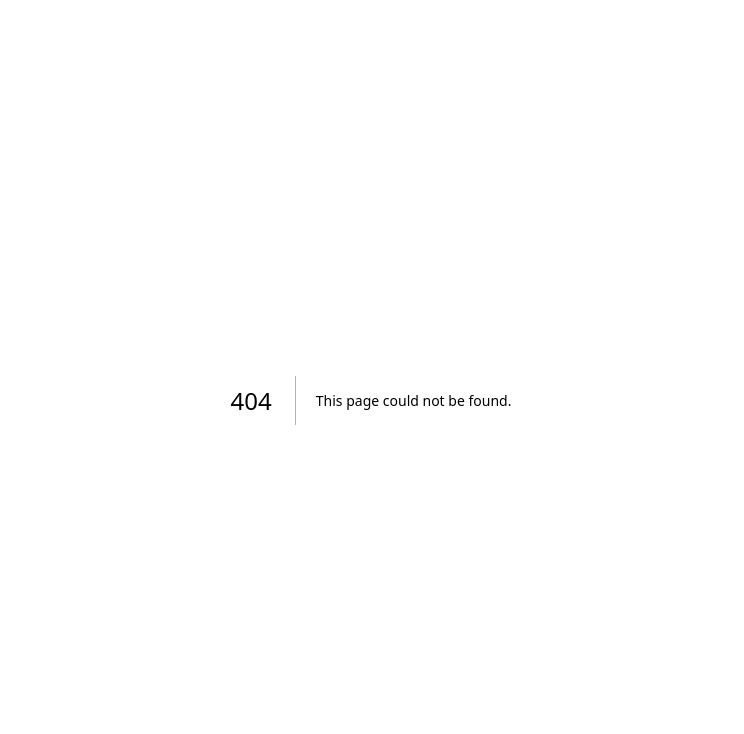
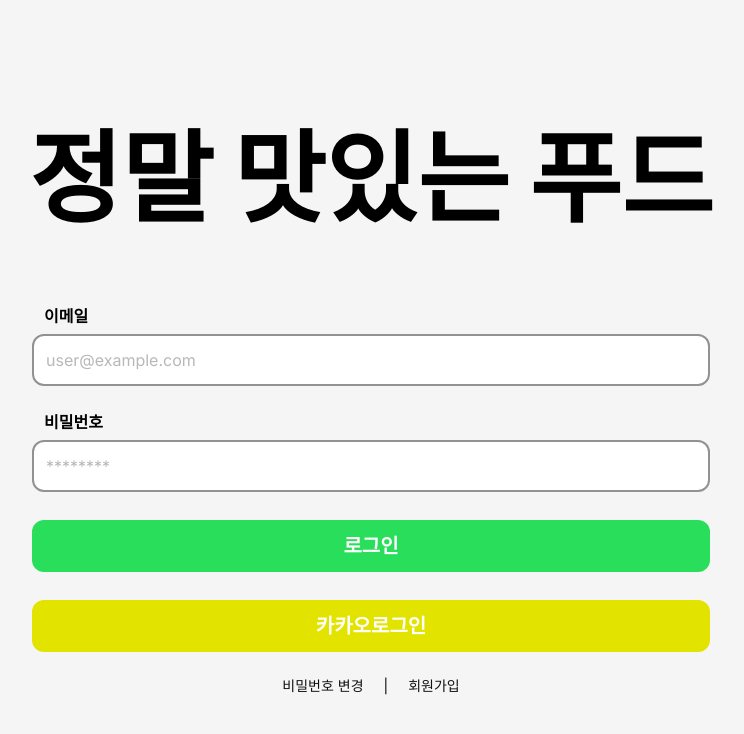
Before and after one commit to Web5rder/Web5rder-FE, a Next.js app: page /sign-in in a window 1280 px wide. Before the commit this address had no page. Shown: the top 734 px of the page, without its empty margins (269-1013 px from the left). Built offline with nearby package versions, Linux system fonts and the light colour scheme.

Commit message:
✨[회원가입]: 로그인페이지 세팅

```diff
--- /dev/null
+++ b/src/app/(route)/sign-in/layout.tsx
@@ -0,0 +1,12 @@
+export const metadata = {
+  title: '로그인',
+  description: 'JMF 로그인 페이지',
+};
+
+export default function RootLayout({
+  children,
+}: {
+  children: React.ReactNode;
+}) {
+  return <div>{children}</div>;
+}
--- /dev/null
+++ b/src/app/(route)/sign-in/page.tsx
@@ -0,0 +1,14 @@
+import SignInComponents from '@/app/components/sign-in/SignInComponents';
+
+export default function SignIn() {
+  return (
+    <section>
+      <div className="flex-center w-full h-screen flex-col px-20">
+        <div className="h-[200px] w-[900px] text-[100px] text-center font-black whitespace-nowrap">
+          정말 맛있는 푸드
+        </div>
+        <SignInComponents />
+      </div>
+    </section>
+  );
+}
--- /dev/null
+++ b/src/app/(route)/sign-in/sign-up/page.tsx
@@ -0,0 +1,7 @@
+export default function SignUp() {
+  return (
+    <div>
+      <div>회원가입</div>
+    </div>
+  );
+}
--- /dev/null
+++ b/src/app/components/sign-in/SignInComponents.tsx
@@ -0,0 +1,61 @@
+'use client';
+
+import { useState } from 'react';
+import SignInConstants from '@/app/constants/sign-in';
+import SignInButton from './common/SignInButton';
+import SignInInput from './common/SignInInput';
+import SignInSubTab from './SignInSubTab';
+
+function SignInComponents() {
+  const [email, setEmail] = useState('');
+  const [password, setPassword] = useState('');
+
+  const handleEmailChange = (e: React.ChangeEvent<HTMLInputElement>) => {
+    setEmail(e.target.value);
+  };
+
+  const handlePasswordChange = (e: React.ChangeEvent<HTMLInputElement>) => {
+    setPassword(e.target.value);
+  };
+  return (
+    <div className="w-full flex-center flex-col gap-6 max-w-[678px]">
+      <SignInInput
+        label={SignInConstants.EMAIL}
+        placeholder="user@example.com"
+        type="email"
+        value={email}
+        onChange={handleEmailChange}
+      />
+
+      <SignInInput
+        label={SignInConstants.PASSWORD}
+        placeholder="********"
+        type="password"
+        value={password}
+        onChange={handlePasswordChange}
+      />
+
+      <SignInButton
+        onClick={() => {
+          alert('로그인');
+        }}
+        type="button"
+        text={SignInConstants.LOGIN}
+        bgColor="bg-primary-1"
+      />
+
+      <SignInButton
+        onClick={() => {
+          alert('카카오로그인');
+        }}
+        type="button"
+        text="카카오로그인"
+        bgColor="bg-yellow-1"
+      />
+
+      <SignInSubTab />
+    </div>
+  );
+}
+
+export default SignInComponents;
--- /dev/null
+++ b/src/app/components/sign-in/SignInSubTab.tsx
@@ -0,0 +1,33 @@
+'use client';
+
+import { useRouter } from 'next/navigation';
+import SignInConstants from '@/app/constants/sign-in';
+
+function SignInSubTab() {
+  const router = useRouter();
+  return (
+    <div className="flex gap-5">
+      <button
+        onClick={() => {
+          router.push('/sign-in');
+        }}
+        type="button"
+        className="text-gray-7 text-sm font-light"
+      >
+        {SignInConstants.CHANGE_PASSWORD}
+      </button>
+      <p className="text-sm">|</p>
+      <button
+        onClick={() => {
+          router.push('/sign-in/sign-up');
+        }}
+        type="button"
+        className="text-gray-7 text-sm font-light"
+      >
+        {SignInConstants.SIGN_UP}
+      </button>
+    </div>
+  );
+}
+
+export default SignInSubTab;
--- /dev/null
+++ b/src/app/components/sign-in/common/SignInButton.tsx
@@ -0,0 +1,35 @@
+interface SingInButtonProps {
+  onClick: () => void;
+  type: 'button' | 'submit' | 'reset';
+  isActive?: boolean;
+  bgColor: string;
+  subColor?: string;
+  text: string;
+}
+
+function SignInButton({
+  onClick,
+  type,
+  isActive,
+  bgColor,
+  subColor,
+  text,
+}: SingInButtonProps) {
+  return (
+    <button
+      onClick={onClick}
+      // eslint-disable-next-line react/button-has-type
+      type={type}
+      className={`${isActive ? bgColor : subColor} w-full mt-1 rounded-xl py-3`}
+    >
+      <p className="text-white text-xl font-black">{text}</p>
+    </button>
+  );
+}
+
+SignInButton.defaultProps = {
+  isActive: true,
+  subColor: '',
+};
+
+export default SignInButton;
--- /dev/null
+++ b/src/app/components/sign-in/common/SignInInput.tsx
@@ -0,0 +1,51 @@
+'use client';
+
+import React from 'react';
+
+interface SignInputProps {
+  label: string;
+  placeholder: string;
+  type: string;
+  value?: string;
+  onChange?: (e: React.ChangeEvent<HTMLInputElement>) => void;
+  onFocus?: () => void;
+  onBlur?: () => void;
+  onEnterPress?: () => void;
+}
+
+function SignInInput({
+  label,
+  placeholder,
+  type,
+  value,
+  onChange,
+  onFocus,
+  onBlur,
+  onEnterPress,
+}: SignInputProps) {
+  return (
+    <div className="w-full flex-col">
+      <p className="text-gray-9 font-semibold pl-3 pb-[6px]">{label}</p>
+      <input
+        value={value}
+        className="w-full p-3 items-center rounded-xl border-2 border-gray-3 bg-white text-gray-7 font-bold placeholder:text-gray-2 placeholder:font-normal"
+        placeholder={placeholder}
+        type={type}
+        onChange={onChange}
+        onFocus={onFocus}
+        onBlur={onBlur}
+        onKeyPress={(e) => e.key === 'Enter' && onEnterPress && onEnterPress()}
+      />
+    </div>
+  );
+}
+
+SignInInput.defaultProps = {
+  value: '',
+  onChange: () => {},
+  onFocus: () => {},
+  onBlur: () => {},
+  onEnterPress: () => {},
+};
+
+export default SignInInput;
--- /dev/null
+++ b/src/app/constants/sign-in.ts
@@ -0,0 +1,9 @@
+const SignInConstants = {
+  EMAIL: '이메일',
+  CHANGE_PASSWORD: '비밀번호 변경',
+  PASSWORD: '비밀번호',
+  LOGIN: '로그인',
+  SIGN_UP: '회원가입',
+} as const;
+
+export default SignInConstants;
```
